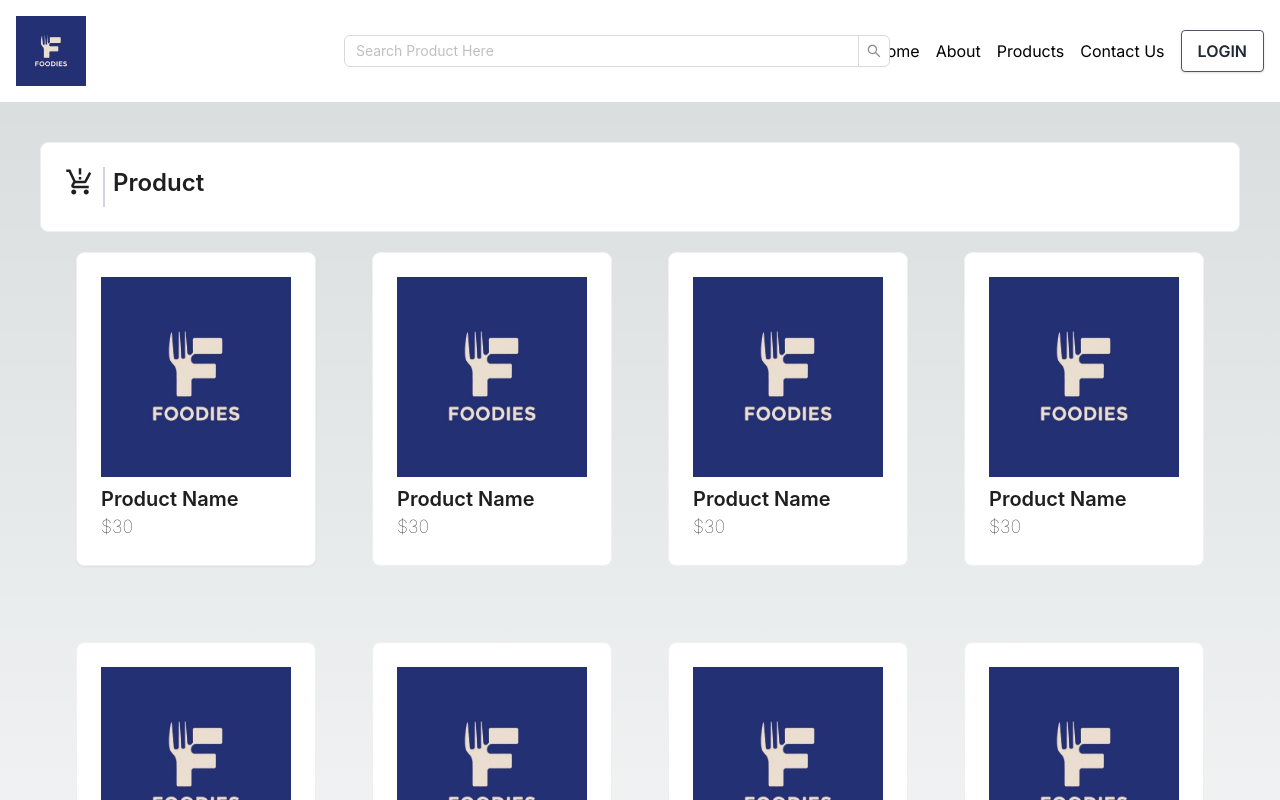
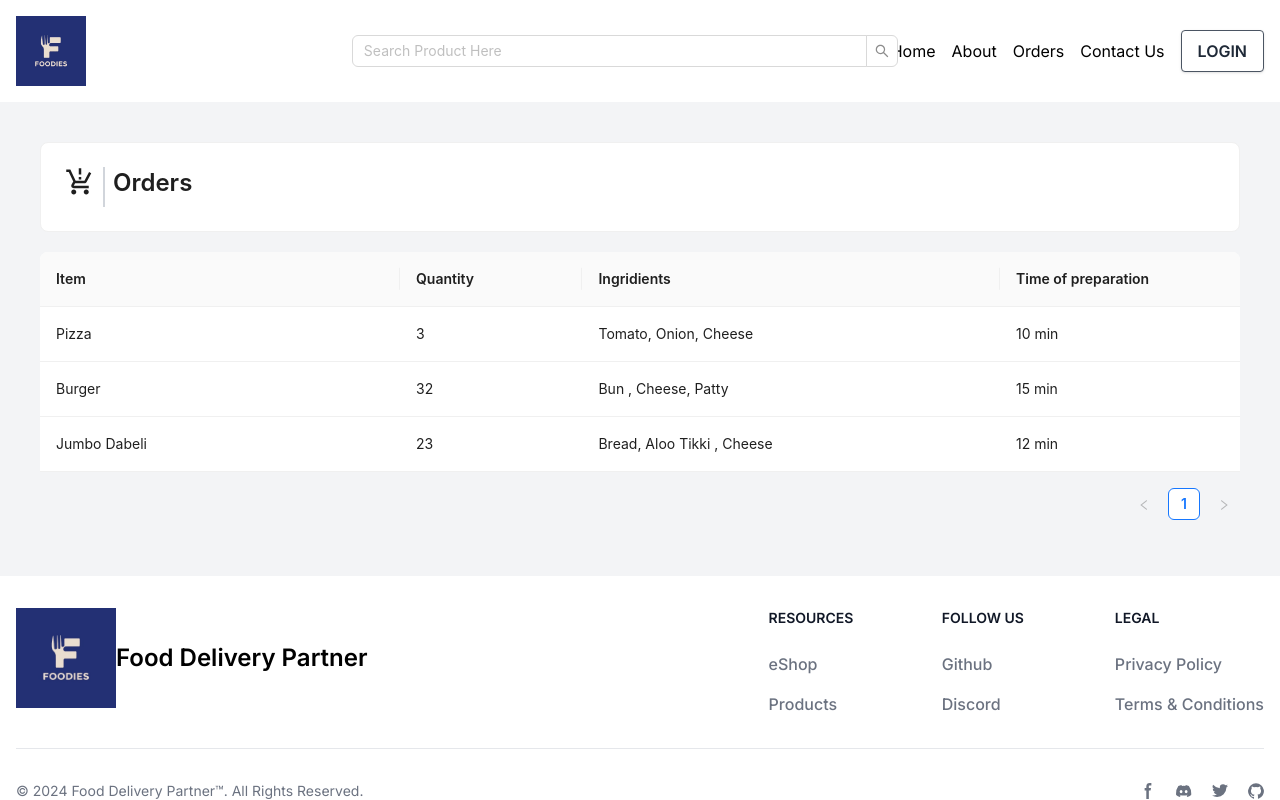
Before and after one commit to ManavTailor/Food-Partner-App2, a Next.js app: page /about in a window 1280 px wide. Shown: the top 800 px of the page. Built offline with nearby package versions, Linux system fonts and the light colour scheme.

Commit message:
order page

```diff
--- a/src/app/[product]/page.tsx
+++ b/src/app/[orders]/page.tsx
@@ -1,18 +1,71 @@
 import React from "react";
-import { Card, Image } from "antd";
+import { Card, Image, Table } from "antd";
 import { MdOutlineProductionQuantityLimits } from "react-icons/md";
 
 const page = () => {
+  const dataSource = [
+    {
+      key: "1",
+      item: "Pizza",
+      ingridients: "Tomato, Onion, Cheese",
+      qty: 3,
+      time: "10 min",
+    },
+    {
+      key: "2",
+      item: "Burger",
+      ingridients: "Bun , Cheese, Patty",
+      qty: 32,
+      time: "15 min",
+    },
+    {
+      key: "3",
+      item: "Jumbo Dabeli",
+      ingridients: "Bread, Aloo Tikki , Cheese",
+      qty: 23,
+      time: "12 min",
+    },
+  ];
+
   return (
-    <div className="p-10">
+    <div className="p-10 bg-gray-100">
       <Card className="cursor-pointer ">
         <div className="flex space-x-2">
           <MdOutlineProductionQuantityLimits size={30} />
           <div className="h-10  border-r-2 border-gray-300"></div>
-          <div className="text-2xl font-semibold ">Product</div>
+          <div className="text-2xl font-semibold ">Orders</div>
         </div>
       </Card>
-      <div className="flex flex-wrap gap-14 justify-center">
+      <Table
+        dataSource={dataSource}
+        columns={[
+          {
+            title: "Item",
+            dataIndex: "item",
+            key: "item",
+            width: "30%",
+          },
+          {
+            title: "Quantity",
+            dataIndex: "qty",
+            key: "qty",
+          },
+          {
+            title: "Ingridients",
+            dataIndex: "ingridients",
+            key: "ingridients",
+          },
+          {
+            title: "Time of preparation",
+            dataIndex: "time",
+            key: "time",
+            width: "20%",
+          },
+        ]}
+        className="mt-5"
+      />
+
+      {/* <div className="flex flex-wrap gap-14 justify-center">
         <Card className="cursor-pointer  mt-5 w-[20%] shadow-sm hover:shadow-gray-600">
           <div className="flex justify-center items-center">
             <Image
@@ -141,7 +194,7 @@ const page = () => {
             <div className="text-lg font-thin">$30</div>
           </div>
         </Card>
-      </div>
+      </div> */}
     </div>
   );
 };
--- a/src/components/Header.tsx
+++ b/src/components/Header.tsx
@@ -24,7 +24,7 @@ export default function Header() {
             <a href="/about">About</a>
           </li>
           <li className="hover:text-red-700 hover:text-xl">
-            <a href="/products">Products</a>
+            <a href="/orders">Orders</a>
           </li>
           <li className="hover:text-red-700 hover:text-xl">
             <a href="/contact">Contact Us</a>
```
